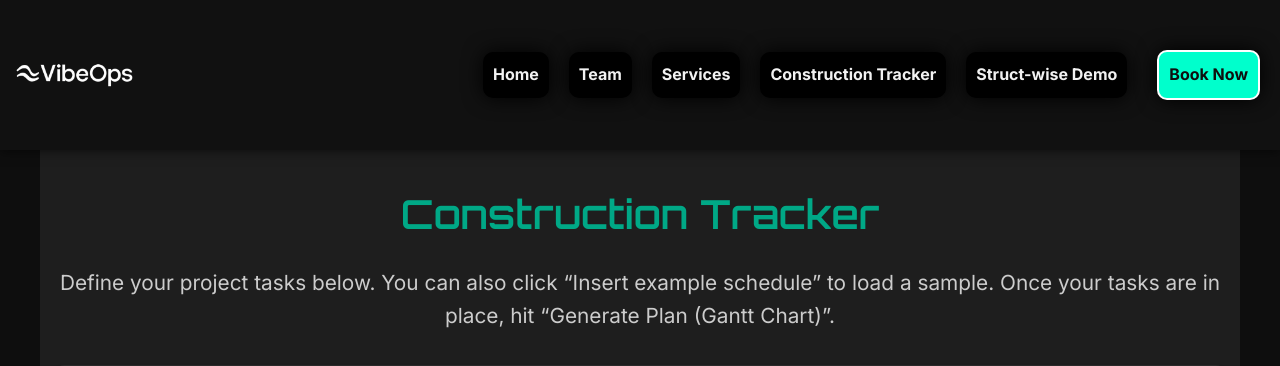
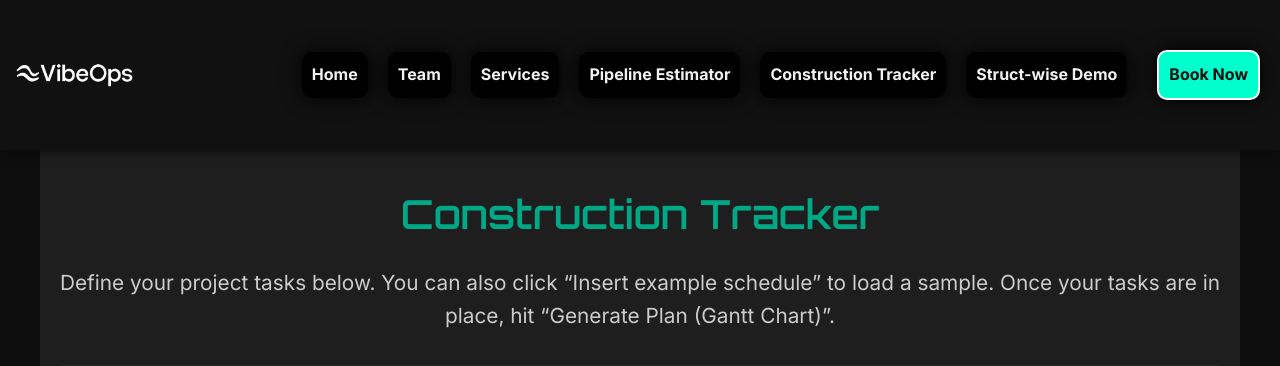
Before and after one commit to VibeOps-Git/vibeops-site-v2, a Flask app: page /construction-tracker in a window 1280 px wide. Shown: the top 366 px of the page. Run offline with Flask 3, Linux system fonts and the light colour scheme; some libraries are stand-ins or nearby versions.

Commit message:
added pipeline estimator link

```diff
--- a/templates/base.html
+++ b/templates/base.html
@@ -26,7 +26,7 @@
         <li><a href="/">Home</a></li>
         <li><a href="/team">Team</a></li>
         <li><a href="/services">Services</a></li>
-        <!-- <li><a href="/pipeline-estimator">Pipeline Estimator</a></li> for now, we're not ready for this -->
+        <li><a href="/pipeline-estimator">Pipeline Estimator</a></li>
         <li><a href="/construction-tracker">Construction Tracker</a></li>
         <li><a href="/struct-wise">Struct-wise Demo</a></li>
         <li><a href="/booking" class="btn primary">Book Now</a></li>
```
